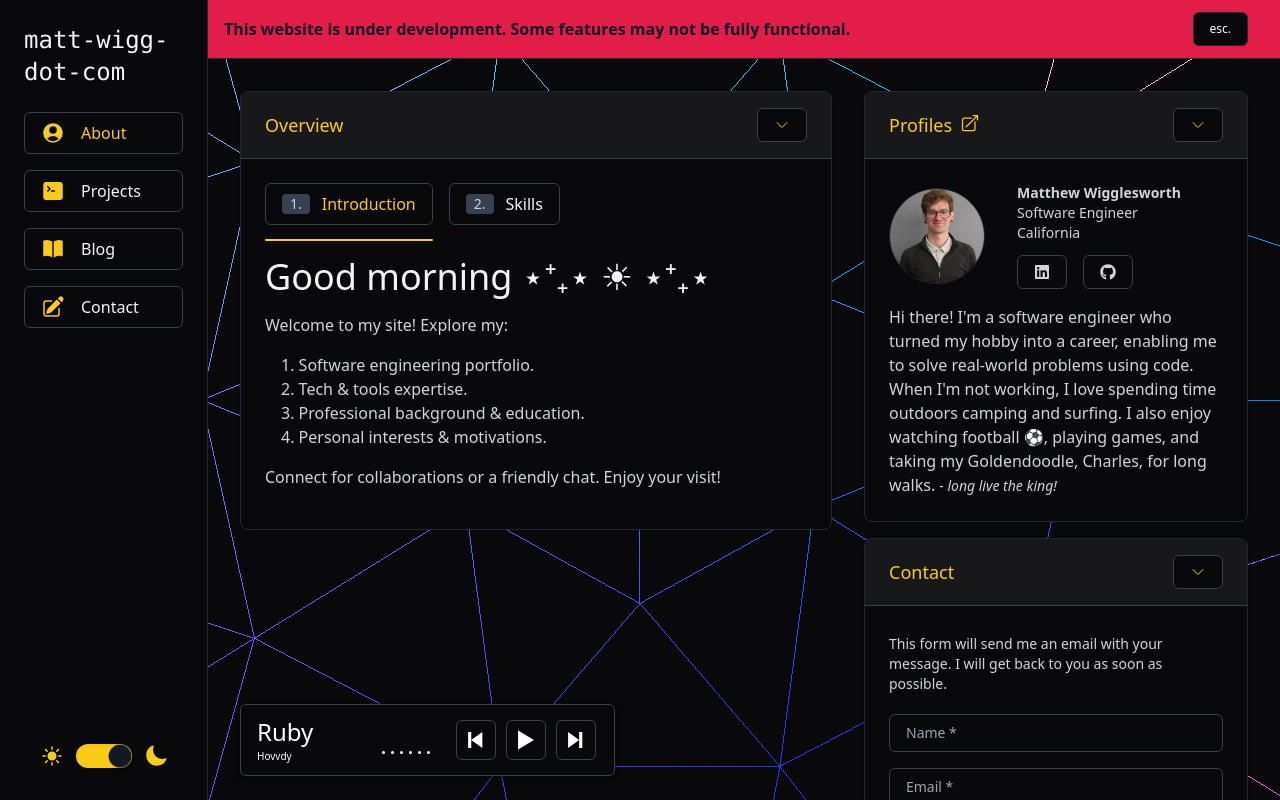
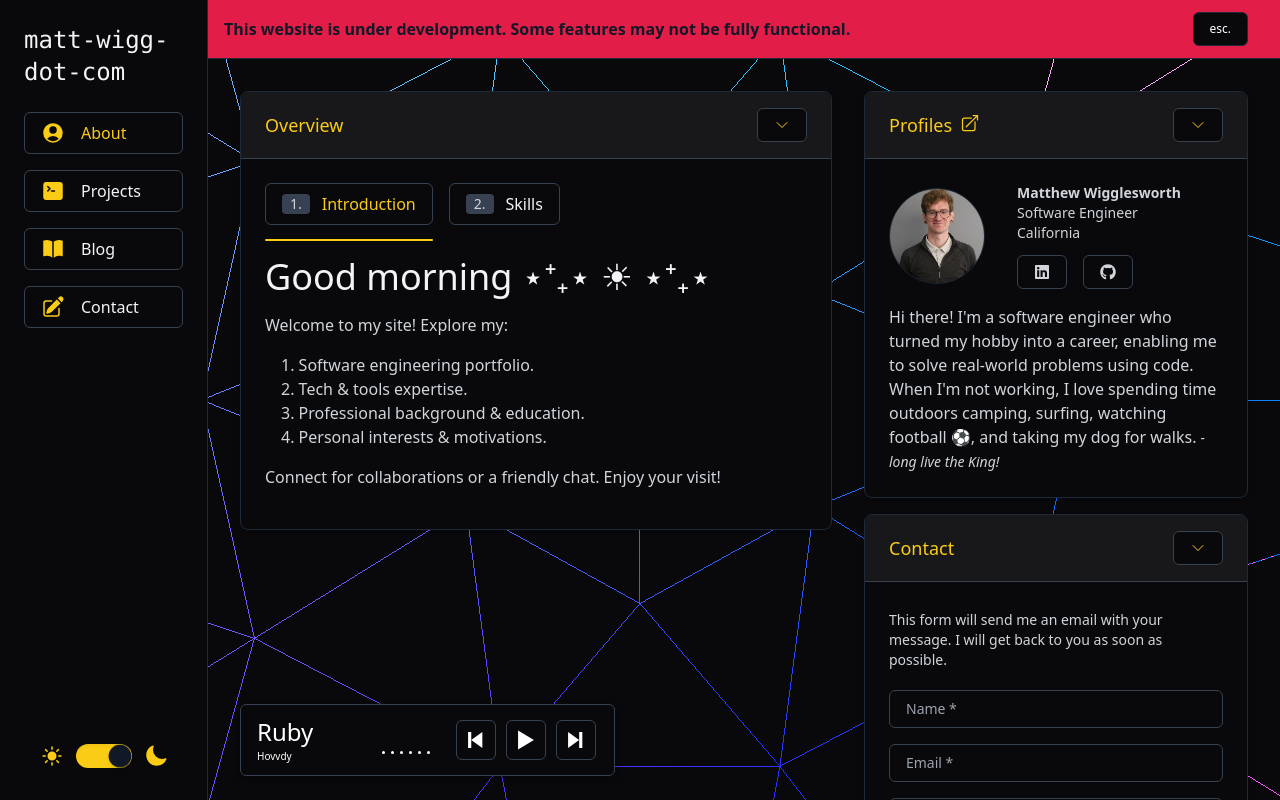
Before and after one commit to matt-wigg/matt-wigg-dot-com, a Next.js app: page / in a window 1280 px wide. Shown: the top 800 px of the page. Built offline with nearby package versions, Linux system fonts and the light colour scheme.

Commit message:
shorten bio

```diff
--- a/src/components/Profiles.tsx
+++ b/src/components/Profiles.tsx
@@ -46,10 +46,9 @@ const Profiles = () => {
             <p className="font-light text-gray-700 dark:text-gray-300 text-base">
               Hi there! I&apos;m a software engineer who turned my hobby into a
               career, enabling me to solve real-world problems using code. When
-              I&apos;m not working, I love spending time outdoors camping and
-              surfing. I also enjoy watching football ⚽️, playing games, and
-              taking my Goldendoodle, Charles, for long walks.{" "}
-              <span className="italic text-sm">- long live the king!</span>
+              I&apos;m not working, I love spending time outdoors camping,
+              surfing, watching football ⚽️, and taking my dog for walks.{" "}
+              <span className="italic text-sm">- long live the King!</span>
             </p>
           </div>
         </>
```
